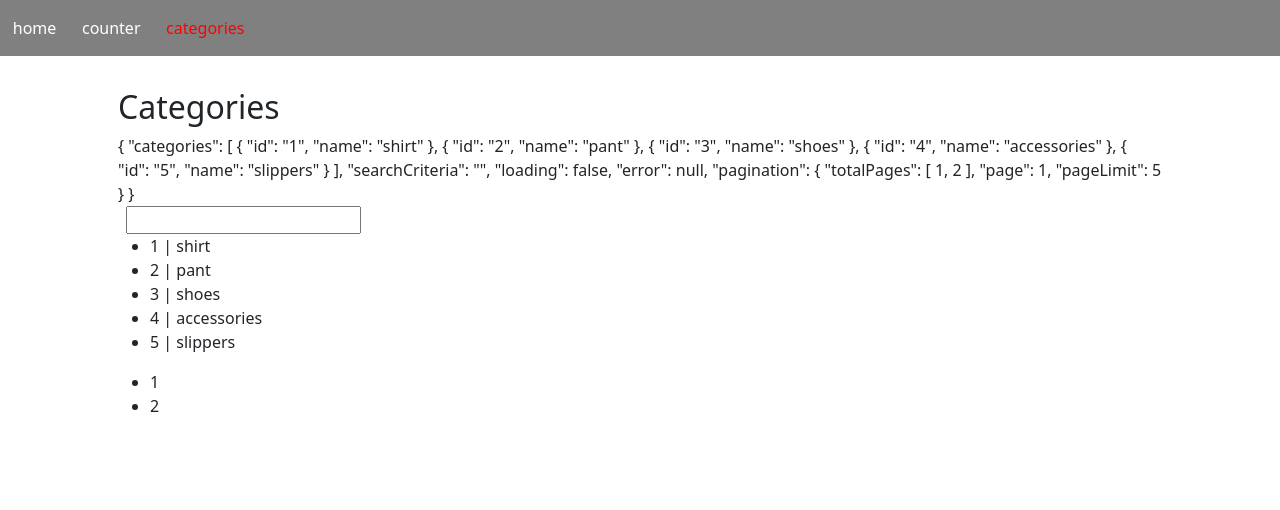
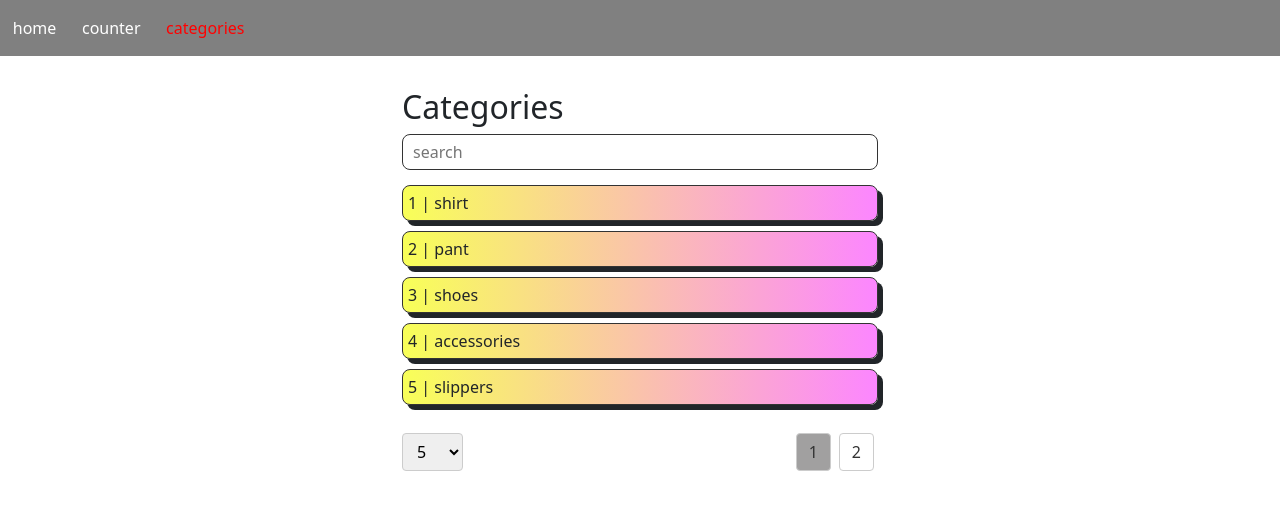
Before and after one commit to rd003/angular-advance-demo, an Angular app: page /categories in a window 1280 px wide. Shown: the top 510 px of the page. Built offline with nearby package versions, Linux system fonts and the light colour scheme; data requests are answered from the project's data file.

Commit message:
successfull code

```diff
--- a/src/app/components/category/category.component.ts
+++ b/src/app/components/category/category.component.ts
@@ -1,6 +1,6 @@
-import { ChangeDetectionStrategy, Component, OnInit } from '@angular/core';
+import { ChangeDetectionStrategy, Component, OnDestroy, OnInit } from '@angular/core';
 import { FormControl } from '@angular/forms';
-import { BehaviorSubject, catchError, combineLatestWith, debounceTime, map, NEVER, Observable, of, startWith, switchMap, tap } from 'rxjs';
+import { BehaviorSubject, catchError, combineLatest, combineLatestWith, debounceTime, EMPTY, map, NEVER, Observable, of, startWith, Subject, switchMap, takeUntil, tap } from 'rxjs';
 import { CategoryService, CategoryVm } from 'src/app/services/category.service';
 
 
@@ -8,25 +8,36 @@ import { CategoryService, CategoryVm } from 'src/app/services/category.service';
 @Component({
   selector: 'app-category',
   template: `
+   <div class="container">
     <h2>Categories</h2>
-    {{vm$|async|json}}
-    <div class="mx-2">
-      <input type="text" [formControl]="searchTerm"/>
+    <div class="search-container">
+      <input type="text" class="textbox" placeholder="search" [formControl]="searchTerm"/>
     </div>
+
     <ng-container *ngIf="vm$|async as vm">
       <ng-container *ngIf="vm.loading===false;else loadingTemplate">
-      <ul>
+      <ul class="category-list">
         <li *ngFor="let category of vm.categories">
           {{category.id}} |
           {{category.name}}
         </li>
       </ul>
 
-      <ul>
-        <li *ngFor="let page of vm.pagination.totalPages">
-          <a style="cursor:pointer" (click)="selectPage(page)">{{page}}</a>
-        </li>
-      </ul>
+      <div class="pagination">
+        <select [formControl]="pageSize">
+           <option *ngFor="let ps of pageSizes" [ngValue]="ps">{{ps}}</option>
+        </select>
+
+        <ng-container *ngIf="page$|async as currentSelectedPage">
+          <ul>
+            <li *ngFor="let page of vm.pagination.totalPages">
+              <a style="cursor:pointer" (click)="
+              updateCurrentPage(page)" [class]="{'selected-link':page===currentSelectedPage}">{{page}}</a>
+            </li>
+          </ul>
+        </ng-container>
+
+      </div>
 
       </ng-container>
 
@@ -38,44 +49,136 @@ import { CategoryService, CategoryVm } from 'src/app/services/category.service';
              wait...
       </ng-template>
     </ng-container>
+  </div>
   `,
   styles: [
+    `
+    .container{
+      width:500px;
+    }
+
+    .pagination {
+      display: flex;
+      flex-direction: row;
+      align-items: center;
+      justify-content: space-between;
+      padding: 12px 0;
+    }
+
+    .pagination select {
+      font-size: 16px;
+      padding: 6px 10px;
+      border: 1px solid #ccc;
+      border-radius: 4px;
+    }
+
+    .pagination ul {
+      display: flex;
+      flex-direction: row;
+      list-style-type: none;
+      margin: 0;
+      padding: 0;
+    }
+
+    .pagination li {
+      margin: 0 4px;
+    }
+
+    .pagination li a {
+      display: block;
+      font-size: 16px;
+      padding: 6px 12px;
+      border: 1px solid #ccc;
+      border-radius: 4px;
+      text-decoration: none;
+      color: #333;
+    }
+
+    .selected-link{
+      background-color:#a1a0a0;
+      color:#000;
+    }
+
+    .pagination li a:hover {
+      background-color: #f5f5f5;
+    }
+
+    .category-list{
+      margin-top:15px;
+      padding:0;
+    }
+
+    .category-list li{
+      list-style:none;
+      background: rgb(248,255,88);
+      background: linear-gradient(90deg, rgba(248,255,88,1) 0%, rgba(252,134,255,1) 100%);
+      padding:5px;
+      border:1px solid #333;
+      margin:10px 0px;
+      border-radius:8px;
+      font-size:16px;
+      box-shadow:5px 5px;
+    }
+
+    .textbox{
+      padding:5px 10px;
+      border:1px solid #333;
+      border-radius:8px;
+      font-size:16px;
+      width:100%;
+    }
+
+   `
   ],
   changeDetection: ChangeDetectionStrategy.OnPush,
 })
 
-export class CategoryComponent implements OnInit {
+export class CategoryComponent implements OnInit,OnDestroy {
+  pageSizes = [5, 10, 15, 20];
+  searchTerm!: FormControl;
+  pageSize!: FormControl;
+  page$ = new BehaviorSubject<number>(1);
   vm$!: Observable<CategoryVm>;
-  page$ = new BehaviorSubject<number>(1);
-  searchTerm = new FormControl();
+  destroy$ = new Subject<boolean>();
+
 
   ngOnInit(): void {
-    const searchCriteria$ = this.searchTerm.valueChanges.pipe(
-      startWith(''),
-      tap(console.log),
-      debounceTime(400)
+    this.vm$ = this._categoryService.state$;
+    this.searchTerm = new FormControl('');
+    this.pageSize = new FormControl(5);
+
+    this.searchTerm.valueChanges.pipe(
+      debounceTime(400),
+      map(value =>
+        this._categoryService.updateSearchCriteria(value)
+      )
+    ).subscribe()
+
+    const pageSize$ = this.pageSize.valueChanges.pipe(
+      startWith(this.pageSize.value),
+      tap(console.log)
     )
 
-    this.vm$ = this._categoryService.state$;
-
-    searchCriteria$.pipe(
-      combineLatestWith(
-        this.vm$
-      ),
-      switchMap(([searchCriteria, vm]) => {
-        this._categoryService.updateSearchCriteria(searchCriteria)
-        return NEVER
-      })
-    )
+   // pagination method call
+    this.page$.pipe(
+      combineLatestWith(pageSize$),
+      map(([page, selectedPageLimit]) => {
+        //console.log('not reaching here')
+        this._categoryService.updatePagination(page, selectedPageLimit);
+      }),
+      takeUntil(this.destroy$)
+    ).subscribe()
   }
 
-  selectPage(page: number) {
+  updateCurrentPage(page: number) {
     this.page$.next(page);
   }
 
-
   constructor(private _categoryService:CategoryService) {
-
+  }
+  ngOnDestroy(): void {
+    this.destroy$.next(true);
+    this.destroy$.unsubscribe();
   }
 
 }
--- a/src/app/services/category.service.ts
+++ b/src/app/services/category.service.ts
@@ -1,6 +1,6 @@
 import { HttpClient, HttpErrorResponse, HttpParams } from '@angular/common/http';
 import { Injectable } from '@angular/core';
-import { BehaviorSubject, catchError, combineLatestWith, delay, distinctUntilChanged, map, Observable, of, startWith, switchMap, tap, throwError } from 'rxjs';
+import { BehaviorSubject, catchError, combineLatestWith, delay, distinctUntilChanged, EMPTY, map, Observable, of, startWith, switchMap, tap, throwError } from 'rxjs';
 import { Category } from 'src/models/category.model';
 
 export interface pagination{
@@ -81,12 +81,12 @@ export class CategoryService {
     ));
 
   // public methods
-  updateSearchCriteria(searchCriteria: string) {
-    this._updateState({..._state,searchCriteria})
+  updateSearchCriteria(searchCriteria: string='') {
+    this._updateState({ ..._state, searchCriteria })
   }
 
-  updatePage(page: number) {
-    this._updateState({..._state,pagination:{..._state.pagination,page}})
+  updatePagination(page = 1, pageLimit = 5) {
+    this._updateState({..._state,pagination:{..._state.pagination,page,pageLimit}})
   }
 
   //http call
@@ -94,20 +94,22 @@ export class CategoryService {
   constructor(private http:HttpClient) {
     this.searchCriteria$.pipe(
       combineLatestWith(this.pagination$),
-      distinctUntilChanged(([prevSearch, prevPage], [newSearch, newPage]) =>
-        prevSearch === newSearch || (prevPage.page === newPage.page && prevPage.pageLimit === newPage.pageLimit && prevPage.totalPages===prevPage.totalPages)
+      distinctUntilChanged(([prevSearch, prevPage], [newSearch, newPage]) => {
+        //console.log({ prevSearch, prevPage, newSearch, newPage });
+        return (prevSearch === newSearch && (prevPage.page === newPage.page && prevPage.pageLimit === newPage.pageLimit && prevPage.totalPages === prevPage.totalPages)
+        )
+      }
       ),
       switchMap(([searchCriteria, pagintation]) => (
         this.getCategories(searchCriteria, pagintation).pipe(
           map(categoriesResponse => {
             // new state with pagination
             const newState = this.mapCategoriesResponse(categoriesResponse);
-            // ⚠️⚠️⚠️⚠️⚠️getting error on updating state here,why???⚠️⚠️⚠️⚠️⚠️
             this._updateState(newState);
             return newState;
           }),
           catchError(error => {
-            const newState: CategoryVm = { ..._state,loading:false, error: error }
+            const newState: CategoryVm = { ..._state, loading: false, error: error }
             this._updateState(newState);
             return of(newState);
           }),
@@ -166,7 +168,7 @@ export class CategoryService {
   private _updateState = (state: CategoryVm) => {
     _state = { ...state };
     this.categoryState.next(state);
-    console.log(_state);
+   // console.log(_state);
   }
 
 }
```
